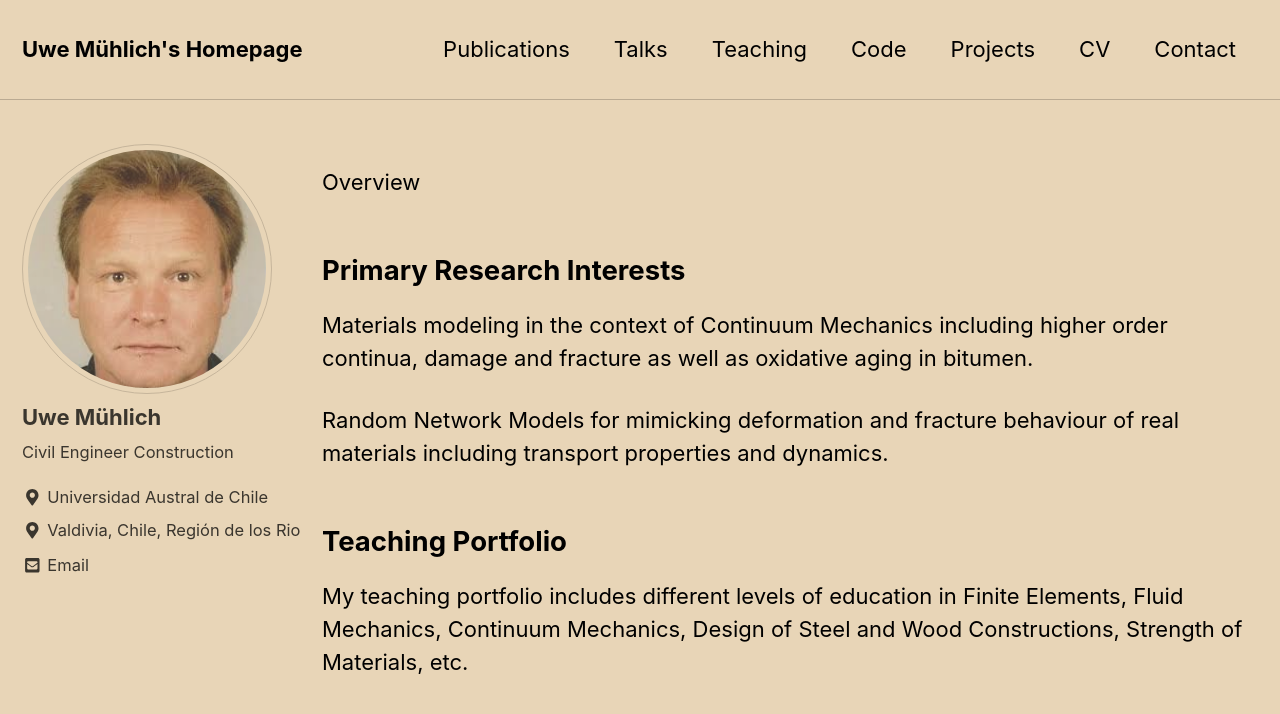
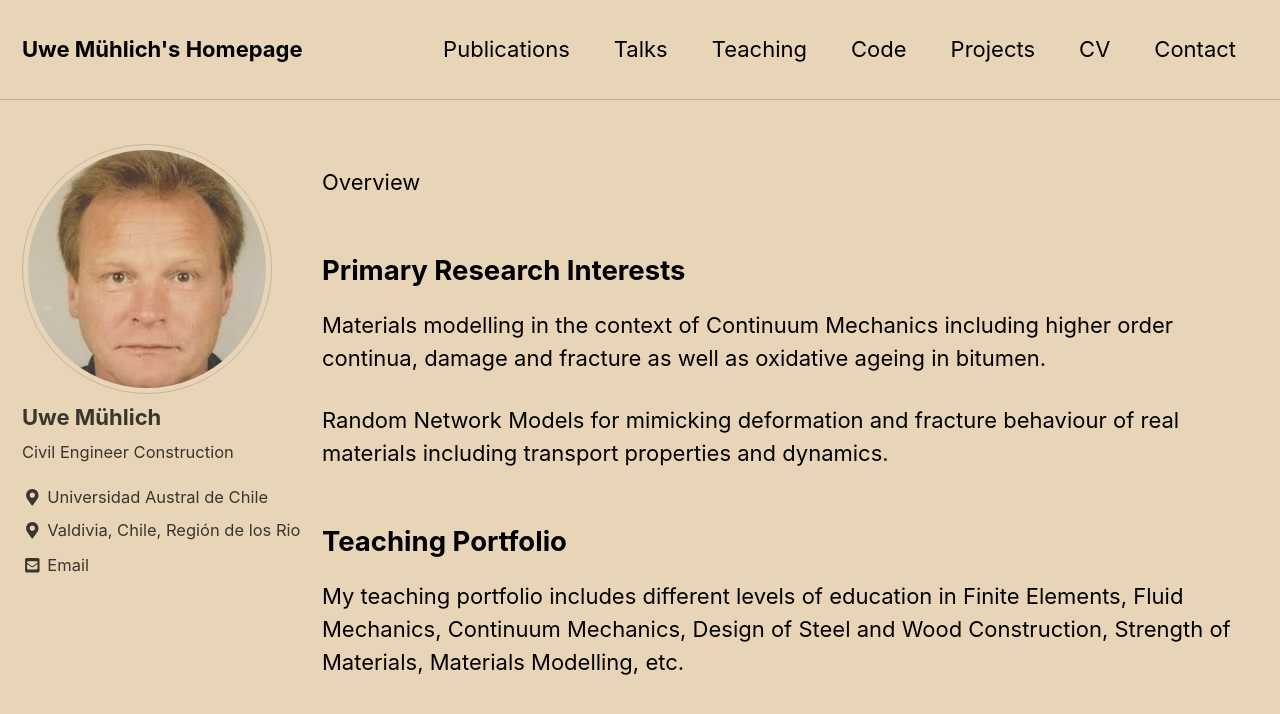
Before and after one commit to UweMuehlich/MyAcademic, a Jekyll site: the page built from _pages/about.md, in a window 1280 px wide and 900 px high. Shown: the top 714 px of the window. Built offline with Jekyll 4.4.1, drawn with Linux system fonts in a browser that asks for light colours; nearby versions of some CDN libraries.

Commit message:
Update about.md

```diff
--- a/_pages/about.md
+++ b/_pages/about.md
@@ -12,10 +12,10 @@ Overview
 
 ## Primary Research Interests
 
-Materials modeling in the context of Continuum Mechanics including higher order continua, damage and fracture as well as oxidative aging in bitumen.
+Materials modelling in the context of Continuum Mechanics including higher order continua, damage and fracture as well as oxidative ageing in bitumen.
 
 Random Network Models for mimicking deformation and fracture behaviour of real materials including transport properties and dynamics.
 
 
 ## Teaching Portfolio
-My teaching portfolio includes different levels of education in Finite Elements, Fluid Mechanics, Continuum Mechanics, Design of Steel and Wood Constructions, Strength of Materials, etc.
+My teaching portfolio includes different levels of education in Finite Elements, Fluid Mechanics, Continuum Mechanics, Design of Steel and Wood Construction, Strength of Materials, Materials Modelling, etc.
```
